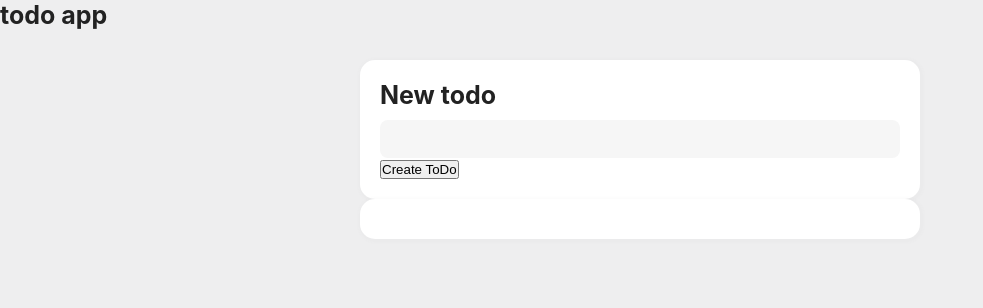
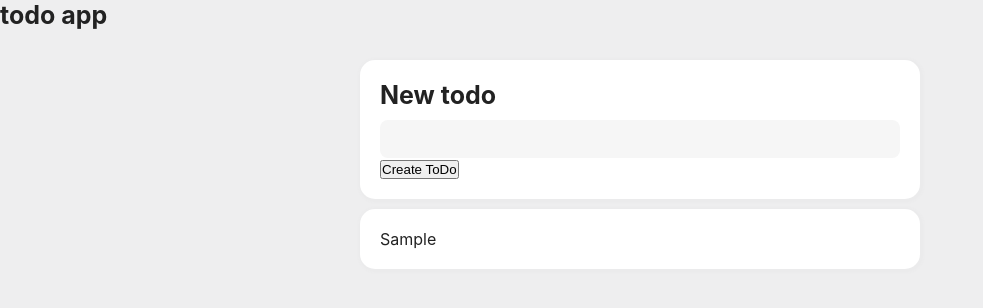
Before and after one commit to peepNoork6iv/small-ts-framework, a website built with Vite: page todoMVC/index.html in a window 1280 px wide. Both pictures are taken after typing "Sample" into the empty fields and a click on the button "Create ToDo". Shown: the whole page, without its empty margins (0-983 px from the left). Built offline with nearby package versions, Linux system fonts and the light colour scheme.

Commit message:
Todo service working and todo components added

```diff
--- a/todoMVC/src/components/todo.ts
+++ b/todoMVC/src/components/todo.ts
@@ -0,0 +1,36 @@
+import {ComponentBase, ContentNode, createEl} from "../../../framework";
+import {TodoService} from "../services/todoService.ts";
+import {TodoModel} from "../models/todoModel.ts";
+
+export class TodoComponent extends ComponentBase {
+    private readonly todoService: TodoService;
+    private readonly todo: TodoModel;
+
+    constructor(todo: TodoModel, todoService: TodoService) {
+        super("Todo");
+
+        this.todoService = todoService;
+        this.todo = todo;
+
+        this.todoService.attachTodoListener(this.componentId, this.updateContent.bind(this));
+        this.updateContent();
+
+        //language=CSS
+        this.injectStyle(``);
+    }
+
+    public onUnMount() {
+        super.onUnMount();
+        this.todoService.detachTodoListener(this.componentId);
+    }
+
+    public updateContent() {
+        const todo: ContentNode = [
+            createEl("div", "card", [this.todo.content]),
+            []];
+
+        this.replaceContent([
+           todo,
+        ]);
+    }
+}
--- a/todoMVC/src/components/todoList.ts
+++ b/todoMVC/src/components/todoList.ts
@@ -1,5 +1,6 @@
 import {ComponentBase, ContentNode, createEl} from "../../../framework";
 import {TodoService} from "../services/todoService.ts";
+import {TodoComponent} from "./todo.ts";
 
 export class TodoListComponent extends ComponentBase {
     private readonly todoService: TodoService;
@@ -10,9 +11,7 @@ export class TodoListComponent extends ComponentBase {
         this.todoService = todoService;
 
         this.todoService.attachTodoListener(this.componentId, this.updateContent.bind(this));
-        console.log(this.todoService.todos, "before update")
         this.updateContent();
-        console.log(this.todoService.todos, "after update")
 
         //language=CSS
         this.injectStyle(``);
@@ -24,16 +23,10 @@ export class TodoListComponent extends ComponentBase {
     }
 
     public updateContent() {
-        const data = this.todoService.todos;
-        console.log("List component:",data)
-        const todoNodes: Array<ContentNode> = [
-            [createEl("div", "todo-list card", [
-                createEl("ul", "",
-                    data.map(item => createEl("li", "list-item", [item.content])),
-                ),
-            ]), []],
-        ]
-
+        const todoNodes: Array<ContentNode> = [];
+        for (const todo of this.todoService.todos) {
+            todoNodes.push([new TodoComponent(todo, this.todoService), []])
+        }
 
         this.replaceContent([
             [createEl("div", "todo-container"), todoNodes],
--- a/todoMVC/src/css/style.css
+++ b/todoMVC/src/css/style.css
@@ -64,6 +64,7 @@ ul {
     background: #ffffff;
     border-radius: 15px;
     box-shadow: 1px 1px 3px 3px rgba(100, 100, 100, 0.02);
+    margin-bottom: 10px;
 }
 
 .form-label {
--- a/todoMVC/src/services/todoService.ts
+++ b/todoMVC/src/services/todoService.ts
@@ -9,14 +9,19 @@ export class TodoService {
         return this._todos;
     }
 
+    public set todos(todos: Array<TodoModel>) {
+        this._todos = todos;
+        this.todoListeners.forEach(listener => listener(todos));
+    }
+
     constructor() {
     }
 
     public addTodo(content: string): boolean {
         const obj: TodoModel = {id: getUid(), content: content, isDone: false};
         if (obj.content !== "") {
-            this._todos.push(obj);
-            console.log(this.todos);
+            this.todos.push(obj);
+            this.todos = this.todos;
             return true;
         } else {
             console.log("todo not added");
@@ -28,6 +33,7 @@ export class TodoService {
         for (let i = 0; i < this.todos.length; i++) {
             if (this.todos[i].id === id) {
                 this.todos[i].isDone = true;
+                this.todos = this.todos;
             }
         }
     }
@@ -36,6 +42,7 @@ export class TodoService {
         for (let i = 0; i < this.todos.length; i++) {
             if (this.todos[i].id === id) {
                 this.todos[i].content = content;
+                this.todos = this.todos;
             }
         }
     }
@@ -44,6 +51,7 @@ export class TodoService {
         for (let i = 0; i < this.todos.length; i++) {
             if (this.todos[i].id === id) {
                 this.todos.splice(i, 1);
+                this.todos = this.todos;
             }
         }
     }
```
